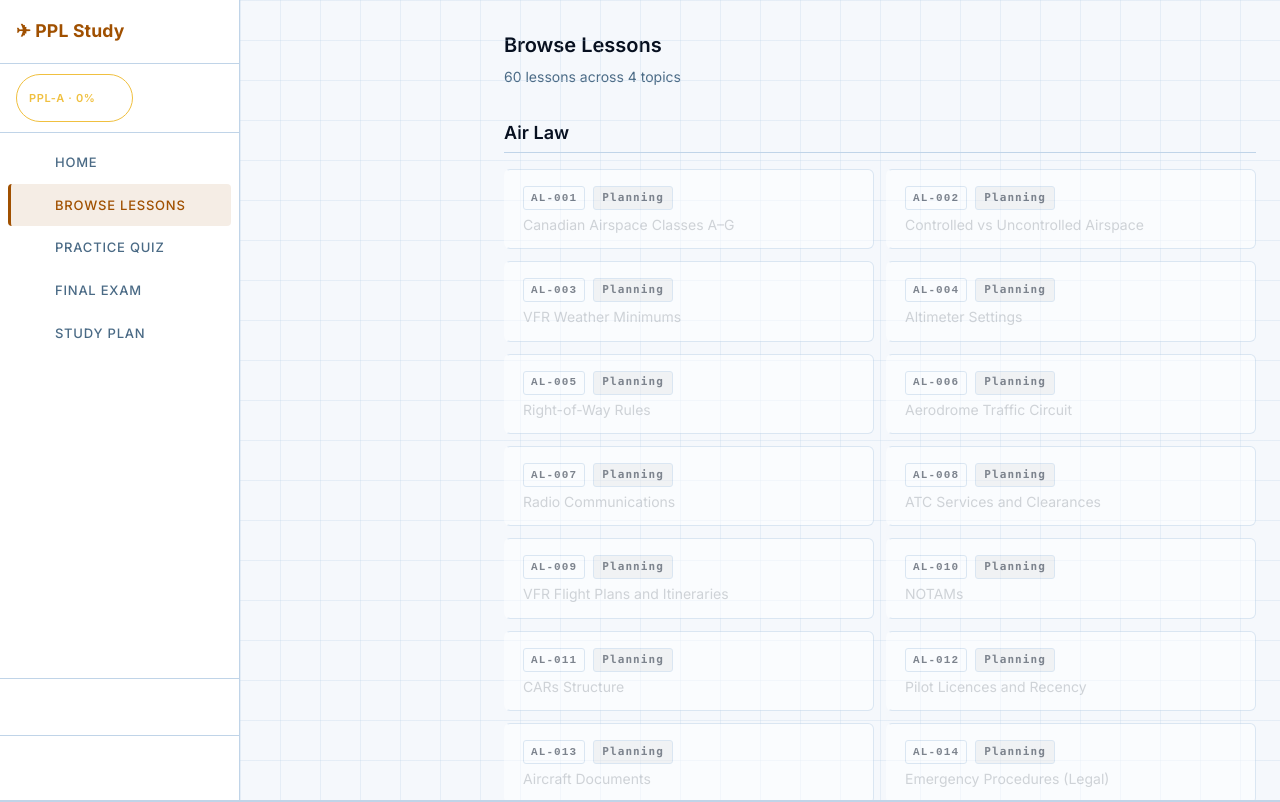
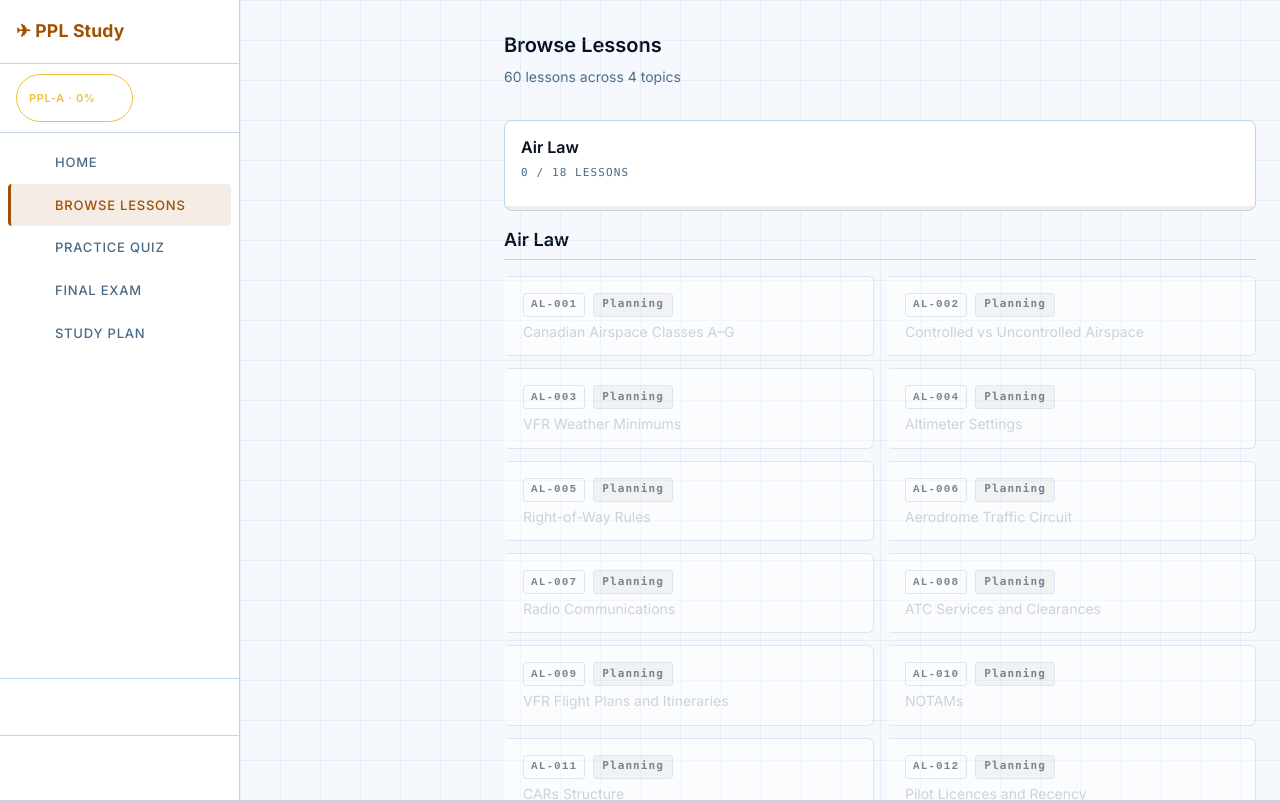
Before and after one commit to svv2014/ppl-study, a React (Vite) app in the folder web-app/: page /lessons in a window 1280 px wide. Shown: the top 802 px of the page. Built offline with nearby package versions, Linux system fonts and the light colour scheme; some icons are missing.

Commit message:
[PPL-269] Add TopicMasteryCard component and render per topic in LessonsIndex

```diff
--- /dev/null
+++ b/web-app/src/components/TopicMasteryCard.tsx
@@ -0,0 +1,72 @@
+import Box from '@mui/material/Box';
+import LinearProgress from '@mui/material/LinearProgress';
+import Typography from '@mui/material/Typography';
+import { useTheme } from '@mui/material/styles';
+import { radiusTokens, typographyTokens } from '../tokens';
+
+interface Props {
+  topic: string;
+  lessonCount: number;
+  completedCount: number;
+  masteryPercent: number;
+}
+
+export default function TopicMasteryCard({
+  topic,
+  lessonCount,
+  completedCount,
+  masteryPercent,
+}: Props) {
+  const theme = useTheme();
+
+  return (
+    <Box
+      sx={{
+        backgroundColor: theme.palette.background.paper,
+        border: `1px solid ${theme.palette.divider}`,
+        borderRadius: `${radiusTokens.lg}px`,
+        p: 2,
+        overflow: 'hidden',
+        position: 'relative',
+      }}
+    >
+      <Typography
+        variant="h6"
+        sx={{ mb: 0.5, lineHeight: 1.35 }}
+      >
+        {topic}
+      </Typography>
+
+      <Typography
+        component="div"
+        sx={{
+          fontFamily: typographyTokens.fontFamily.mono,
+          fontSize: '0.6875rem',
+          fontWeight: typographyTokens.weight.medium,
+          letterSpacing: typographyTokens.letterSpacing.wider,
+          textTransform: 'uppercase',
+          color: theme.palette.text.secondary,
+          mb: 1.5,
+        }}
+      >
+        {completedCount} / {lessonCount} LESSONS
+      </Typography>
+
+      <LinearProgress
+        variant="determinate"
+        value={masteryPercent}
+        sx={{
+          position: 'absolute',
+          bottom: 0,
+          left: 0,
+          right: 0,
+          height: 4,
+          borderRadius: 0,
+          '& .MuiLinearProgress-bar': {
+            backgroundColor: theme.palette.primary.main,
+          },
+        }}
+      />
+    </Box>
+  );
+}
--- a/web-app/src/pages/LessonsIndex.tsx
+++ b/web-app/src/pages/LessonsIndex.tsx
@@ -14,6 +14,7 @@ import { getAllLessons } from '../lib/lesson-loader';
 import { useProgress } from '../lib/progress';
 import { useExamTrack } from '../context/ExamTrackContext';
 import type { LessonStatus } from '../lib/types';
+import TopicMasteryCard from '../components/TopicMasteryCard';
 
 function statusChipProps(status: LessonStatus) {
   if (status === 'complete') return { label: 'Complete', color: 'success' as const };
@@ -44,7 +45,13 @@ export default function LessonsIndex() {
 
         return (
           <Box key={topic} id={topic} sx={{ mb: 5 }}>
-            <Typography variant="h5" gutterBottom>
+            <TopicMasteryCard
+              topic={TOPIC_LABELS[topic]}
+              lessonCount={slots.length}
+              completedCount={0}
+              masteryPercent={0}
+            />
+            <Typography variant="h5" gutterBottom sx={{ mt: 2 }}>
               {TOPIC_LABELS[topic]}
             </Typography>
             <Divider sx={{ mb: 2 }} />
```
